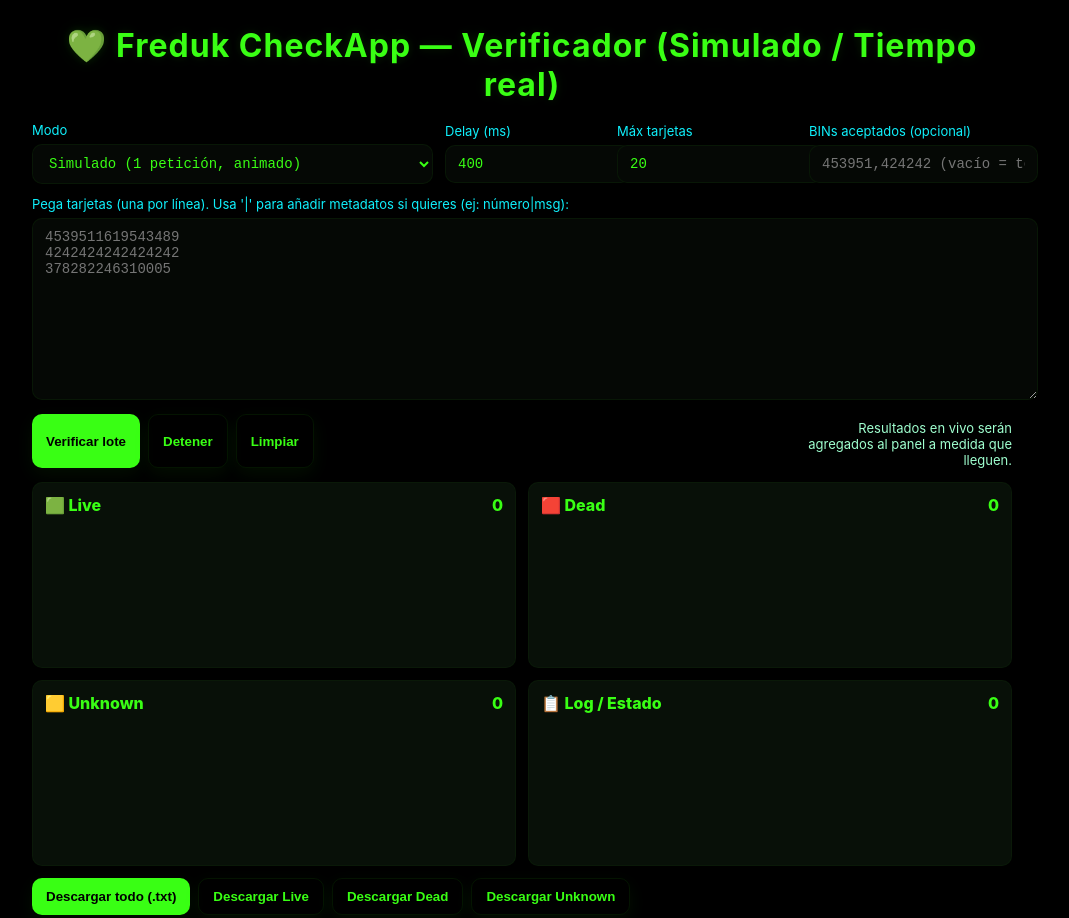
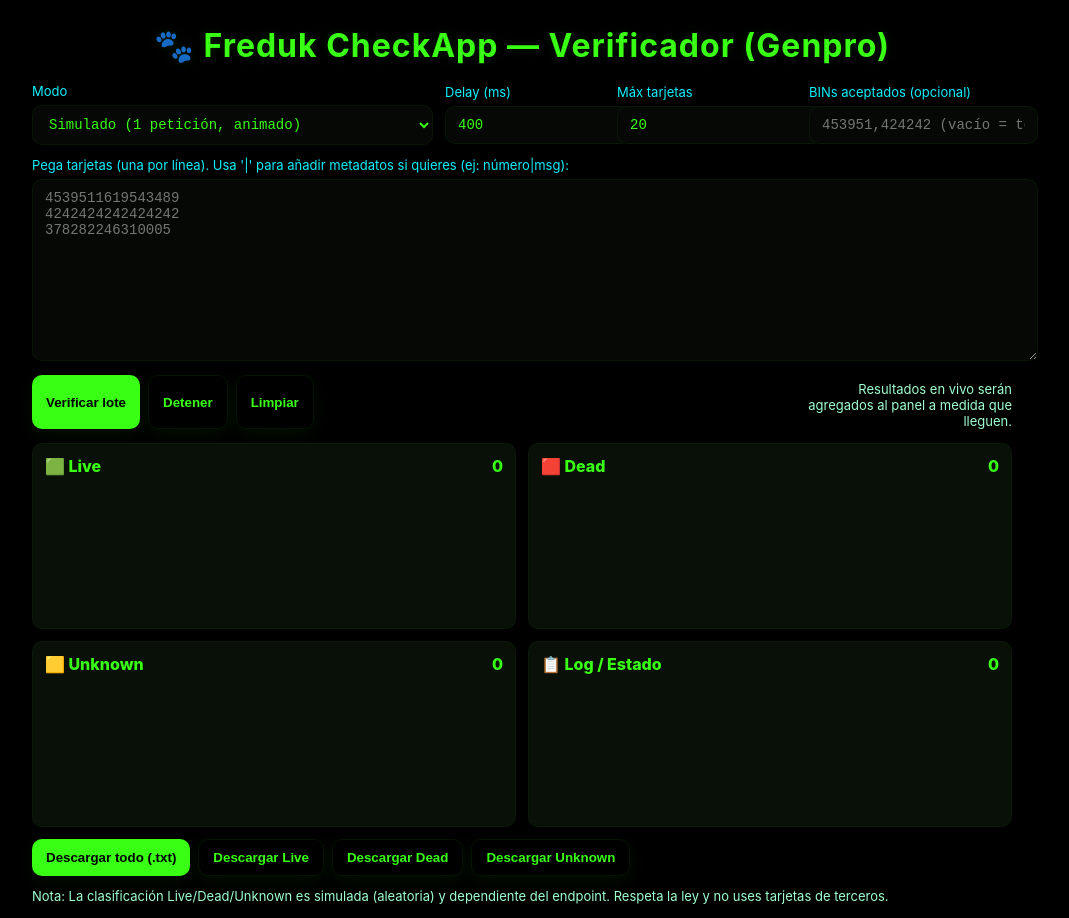
Before and after one commit to Alfredo571/Fredukcheck, a website: page index.html in a window 1280 px wide. Shown: the top 918 px of the page, without its empty margins (118-1187 px from the left). Drawn offline with Linux system fonts and the light colour scheme.

Commit message:
Update index.html

```diff
--- a/index.html
+++ b/index.html
@@ -74,7 +74,7 @@
 </head>
 <body>
   <div class="container">
-    <h1>💚 Freduk CheckApp — Verificador (Simulado / Tiempo real)</h1>
+    <h1>🐾 Freduk CheckApp — Verificador (Genpro)</h1>
 
     <div class="controls">
       <div style="flex:1; min-width:260px;">
```
